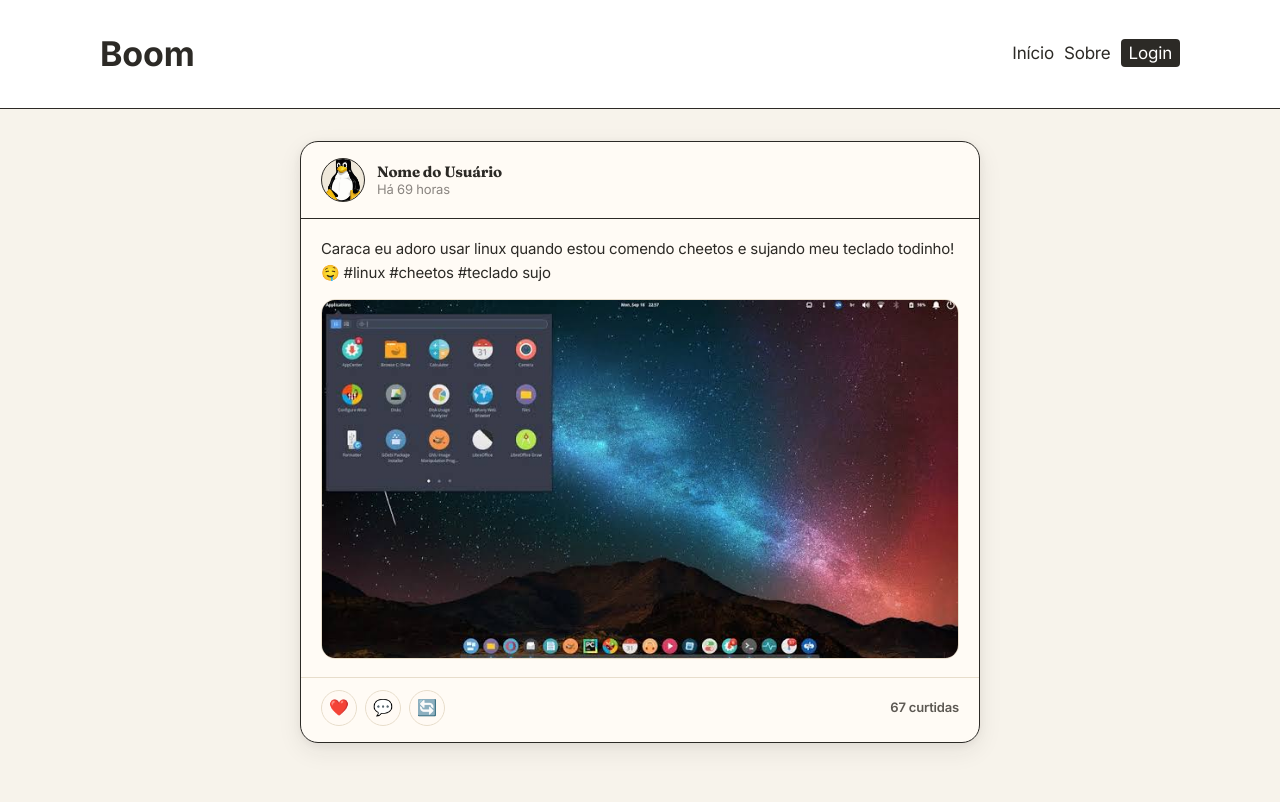
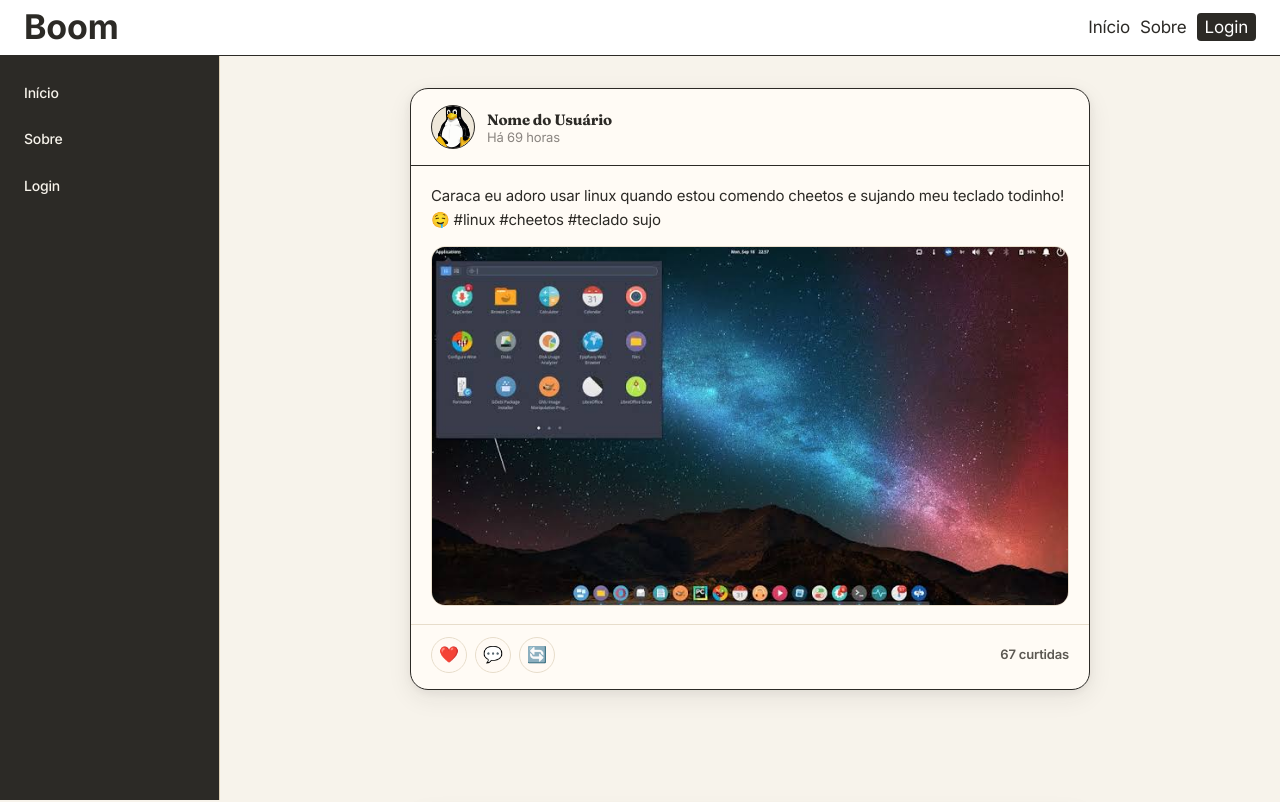
Before and after one commit to balzaNeli/boom-social-media, a React (Vite) app: page / in a window 1280 px wide. Shown: the top 802 px of the page. Built offline with nearby package versions, Linux system fonts and the light colour scheme.

Commit message:
feat: sidebar

```diff
--- a/src/components/Header/Header.css
+++ b/src/components/Header/Header.css
@@ -1,11 +1,16 @@
 .header{
+    position: sticky;
+    top: 0;
+    z-index: 20;
+    height: var(--header-height);
     display: flex;
     align-items: center;
     justify-content: space-between;
     gap: 10px;
-    padding: 4px 100px;
+    padding: 0 24px;
     background: var(--surface-raised, #FFFFFF);
     border-bottom: 1px solid var(--boom-ink);
+    box-sizing: border-box;
 }
 /*transition: background var(--duration-fast, 180ms) var(--ease-out),
                 border-color var(--duration-fast, 180ms) var(--ease-out),
--- /dev/null
+++ b/src/components/SideBar/SideBar.css
@@ -0,0 +1,58 @@
+.sidebar {
+  position: fixed;
+  top: var(--header-height);
+  left: 0;
+  width: var(--sidebar-width);
+  height: calc(100vh - var(--header-height));
+  height: calc(100dvh - var(--header-height));
+  background: var(--boom-ink);
+  color: var(--boom-cream);
+  display: flex;
+  flex-direction: column;
+  padding: 16px 12px;
+  box-sizing: border-box;
+  border-right: 1px solid var(--border-strong);
+  z-index: 10;
+  overflow-y: auto;
+  transition: transform var(--duration-base) var(--ease-out);
+}
+
+.sidebar-nav ul {
+  list-style: none;
+  margin: 0;
+  padding: 0;
+  display: flex;
+  flex-direction: column;
+  gap: 4px;
+}
+
+.sidebar-nav li {
+  list-style: none;
+}
+
+.sidebar-nav a {
+  display: block;
+  padding: 10px 12px;
+  border-radius: var(--radius-xs);
+  color: var(--boom-cream);
+  text-decoration: none;
+  font-size: 14px;
+  font-weight: 500;
+  transition: background var(--duration-fast) var(--ease-out),
+              color var(--duration-fast) var(--ease-out);
+}
+
+.sidebar-nav a:hover {
+  background: rgba(255, 251, 245, 0.08);
+  color: var(--boom-cream-soft);
+}
+
+.sidebar-nav a:active {
+  background: rgba(255, 251, 245, 0.12);
+}
+
+@media (max-width: 768px) {
+  .sidebar {
+    transform: translateX(-100%);
+  }
+}
--- /dev/null
+++ b/src/components/SideBar/SideBar.tsx
@@ -0,0 +1,16 @@
+import './SideBar.css';
+import { Link } from 'react-router-dom';
+
+export default function SideBar() {
+    return (
+        <aside className='sidebar'>
+            <nav className='sidebar-nav'>
+                <ul>
+                    <li><Link to="/">Início</Link></li>
+                    <li><Link to="/sobre">Sobre</Link></li>
+                    <li><Link to="/login">Login</Link></li>
+                </ul>
+            </nav>
+        </aside>
+    )
+}
--- a/src/index.css
+++ b/src/index.css
@@ -52,6 +52,9 @@
   --duration-base: 280ms;
   --duration-slow: 420ms;
 
+  --header-height: 56px;
+  --sidebar-width: 220px;
+
 
   font: 17px / 1.6 var(--font-sans);
   letter-spacing: -0.011em;
--- /dev/null
+++ b/src/pages/Home.css
@@ -0,0 +1,16 @@
+.home-layout {
+  display: flex;
+  min-height: calc(100vh - var(--header-height));
+}
+
+.home-content {
+  flex: 1;
+  margin-left: var(--sidebar-width);
+  min-width: 0;
+}
+
+@media (max-width: 768px) {
+  .home-content {
+    margin-left: 0;
+  }
+}
--- a/src/pages/Home.tsx
+++ b/src/pages/Home.tsx
@@ -1,11 +1,18 @@
 import Header from "../components/Header/Header"
 import Posts from "../components/Posts/Posts"
-
+import Sidebar from '../components/SideBar/SideBar'
+import "./Home.css"
 export default function Home(){
     return(
         <>
         <Header/>
-        <Posts/>
+        <div className="home-layout">
+            <Sidebar/>
+            <main className="home-content">
+                <Posts/>
+                <Posts/>
+            </main>
+        </div>
         </>
     )
 }
```
